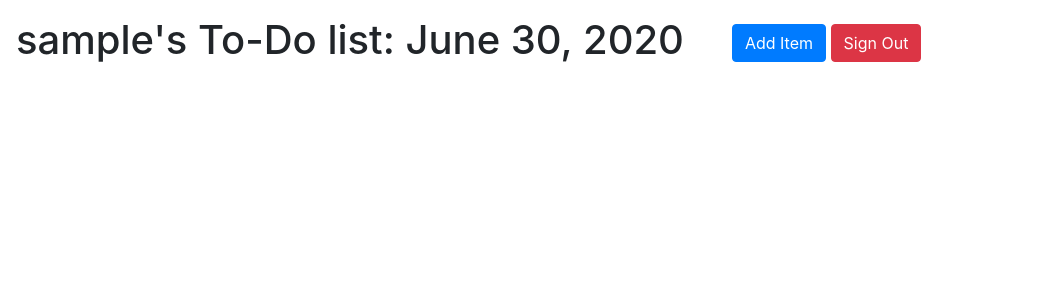
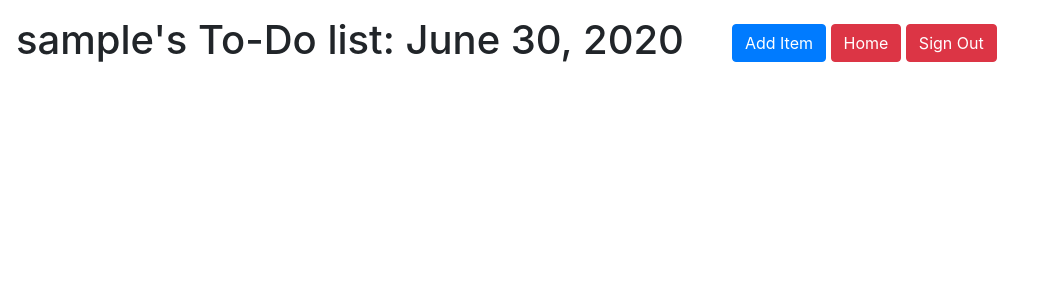
Before and after one commit to VJ1224/django, a Django app: page /todo/ in a window 1280 px wide. Shown: the top 300 px of the page, without its empty margins (0-1042 px from the left). Run offline with Django 3.2, Linux system fonts and the light colour scheme; the visitor is signed in with stand-in values (Sample User, id 1); data that the repository does not hold is empty; some libraries are stand-ins or nearby versions.

Commit message:
Added home links

```diff
--- a/attendance_manager/templates/attendance_manager/base.html
+++ b/attendance_manager/templates/attendance_manager/base.html
@@ -25,6 +25,7 @@
           {% for course in courses %}
             <a class="nav-link active" href="/attendance/course/{{course.pk}}">{{course.code}}</a>
           {% endfor %}
+          <a class="nav-link active sign" href ="/">Home</a>
           {% if user.is_authenticated %}
           <a class="nav-link active sign" href="/logout">Sign Out</a>
           {% else %}
--- a/to_do/templates/to_do/home.html
+++ b/to_do/templates/to_do/home.html
@@ -22,6 +22,7 @@
       <h1>{{user}}'s To-Do list: {{today}} </h1>
       <div align="right" class="ml-5 mt-2">
         <a class="btn btn-primary" role="button" href="/todo/additem">Add Item</a>
+        <a class="btn btn-danger" href ="/">Home</a>
         {% if user.is_authenticated %}
         <a class="btn btn-danger" href="/logout">Sign Out</a>
         {% else %}
```
